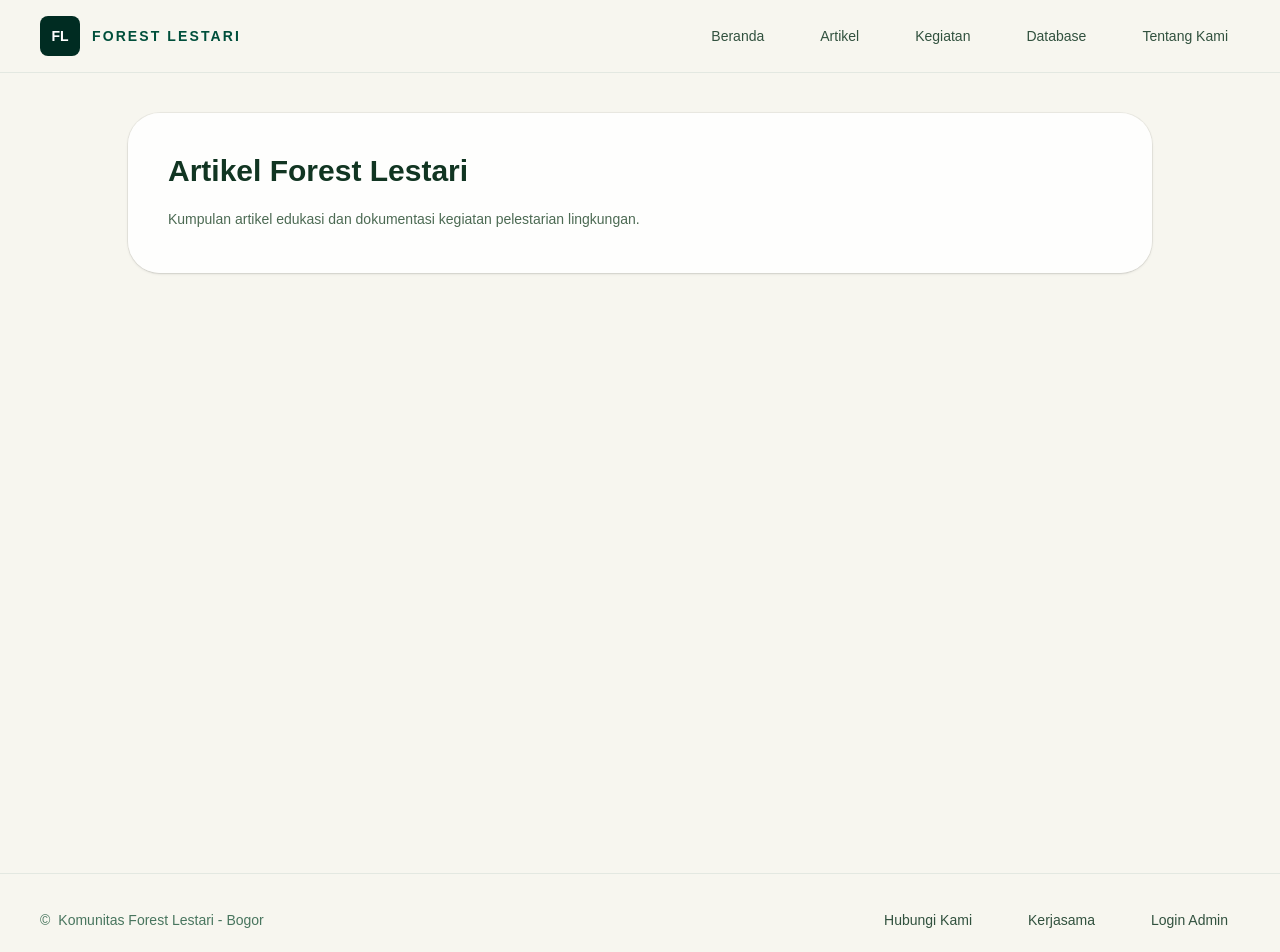
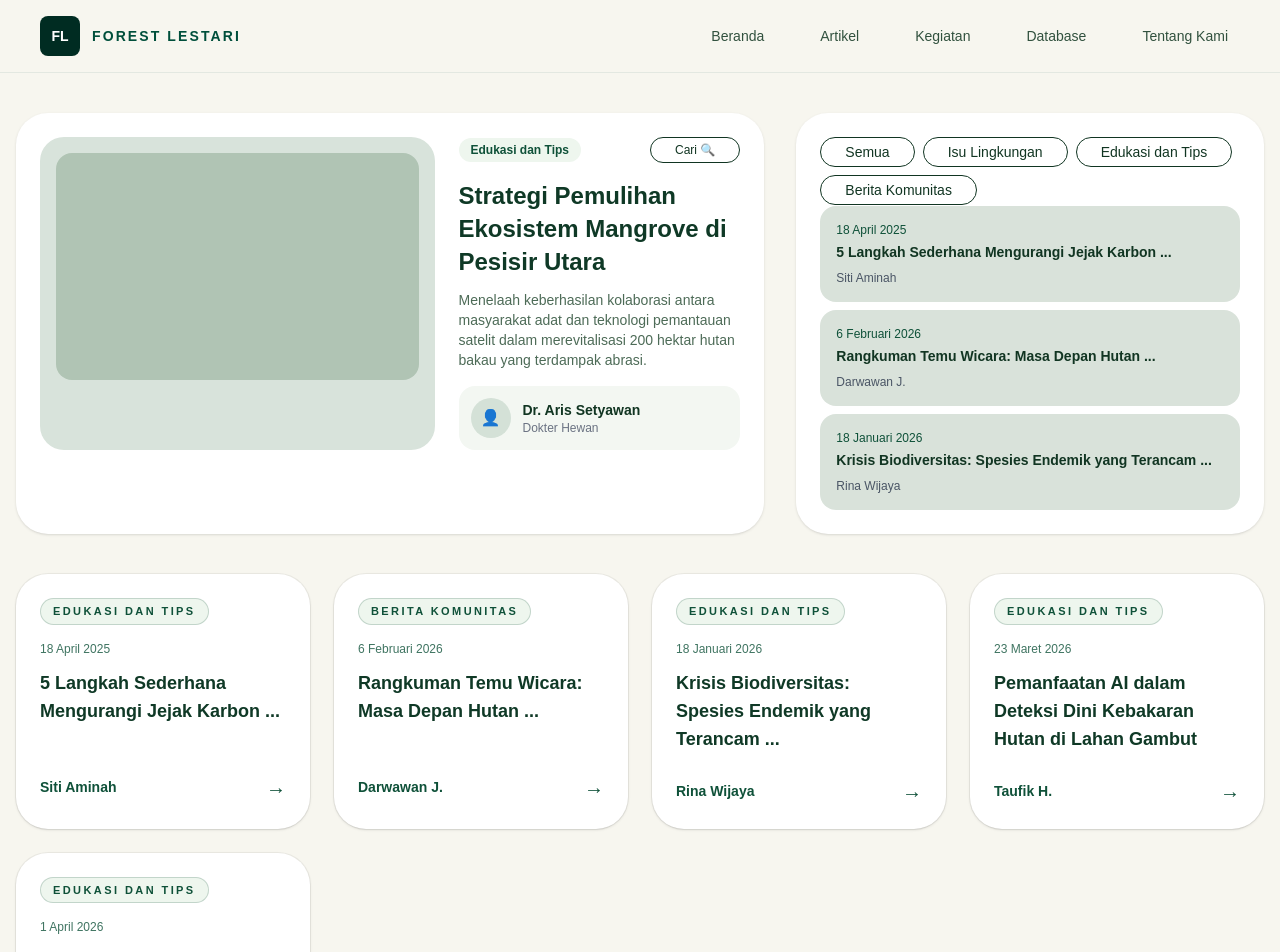
Before and after one commit to qeta-loe/forest-lestari-final, a Next.js app: page /articles in a window 1280 px wide. Shown: the top 952 px of the page. Built offline with nearby package versions, Linux system fonts and the light colour scheme; no server answers.

Commit message:
save local change

```diff
--- a/app/articles/page.tsx
+++ b/app/articles/page.tsx
@@ -1,12 +1,190 @@
+import Link from "next/link"
+
+const categories = [
+  "Semua",
+  "Isu Lingkungan",
+  "Edukasi dan Tips",
+  "Berita Komunitas",
+]
+
+const featuredArticle = {
+  category: "Edukasi dan Tips",
+  title: "Strategi Pemulihan Ekosistem Mangrove di Pesisir Utara",
+  description:
+    "Menelaah keberhasilan kolaborasi antara masyarakat adat dan teknologi pemantauan satelit dalam merevitalisasi 200 hektar hutan bakau yang terdampak abrasi.",
+  author: "Dr. Aris Setyawan",
+  role: "Dokter Hewan",
+}
+
+const articleCards = [
+  {
+    category: "Edukasi dan Tips",
+    date: "18 April 2025",
+    title: "5 Langkah Sederhana Mengurangi Jejak Karbon ...",
+    author: "Siti Aminah",
+  },
+  {
+    category: "Berita Komunitas",
+    date: "6 Februari 2026",
+    title: "Rangkuman Temu Wicara: Masa Depan Hutan ...",
+    author: "Darwawan J.",
+  },
+  {
+    category: "Edukasi dan Tips",
+    date: "18 Januari 2026",
+    title: "Krisis Biodiversitas: Spesies Endemik yang Terancam ...",
+    author: "Rina Wijaya",
+  },
+  {
+    category: "Edukasi dan Tips",
+    date: "23 Maret 2026",
+    title: "Pemanfaatan AI dalam Deteksi Dini Kebakaran Hutan di Lahan Gambut",
+    author: "Taufik H.",
+  },
+  {
+    category: "Edukasi dan Tips",
+    date: "1 April 2026",
+    title: "Pemanfaatan AI dalam Deteksi Dini Kebakaran Hutan di Lahan Gambut",
+    author: "Taufik H.",
+  },
+]
+
 export default function ArticlesPage() {
   return (
-    <main className="min-h-screen bg-[#F7F6EF] px-4 py-10 text-[#113522] sm:px-6 lg:px-10">
-      <div className="mx-auto max-w-5xl rounded-[32px] bg-white/90 p-10 shadow-sm ring-1 ring-black/5">
-        <h1 className="text-3xl font-semibold">Artikel Forest Lestari</h1>
-        <p className="mt-4 max-w-2xl text-sm leading-7 text-[#4c6a53]">
-          Kumpulan artikel edukasi dan dokumentasi kegiatan pelestarian lingkungan.
-        </p>
+    <main className="min-h-screen bg-[#F7F6EF] text-[#113522]">
+      <div className="mx-auto max-w-[1280px] px-4 py-10">
+
+        {/* ===== FEATURED SECTION ===== */}
+        <div className="grid gap-8 xl:grid-cols-[1.6fr_1fr]">
+
+          {/* LEFT */}
+          <div className="rounded-[32px] bg-white p-6 shadow-sm">
+            <div className="grid gap-6 md:grid-cols-[1.4fr_1fr]">
+
+              {/* IMAGE */}
+              <div className="rounded-3xl bg-[#d8e3db] p-4">
+                <div className="aspect-[16/10] w-full rounded-2xl bg-[#b0c4b4]" />
+              </div>
+
+              {/* TEXT */}
+              <div className="flex flex-col justify-between">
+
+                <div className="flex items-center justify-between">
+                  <span className="rounded-full bg-[#EEF6EE] px-3 py-1 text-xs font-semibold text-[#0F5139]">
+                    {featuredArticle.category}
+                  </span>
+
+                  <button className="flex items-center gap-1 rounded-full border px-6 py-1 text-xs">
+                    Cari 🔍
+                  </button>
+                </div>
+
+                <div className="mt-4 space-y-3">
+                  <h1 className="text-2xl font-semibold leading-snug text-[#0F3926]">
+                    {featuredArticle.title}
+                  </h1>
+
+                  <p className="text-sm text-[#4D6B57]">
+                    {featuredArticle.description}
+                  </p>
+                </div>
+
+                <div className="mt-4 flex items-center gap-3 bg-[#F3F7F2] p-3 rounded-2xl">
+                  <div className="h-10 w-10 rounded-full flex items-center justify-center bg-[#d4e1d7]">
+                    👤
+                  </div>
+                  <div>
+                    <p className="text-sm font-semibold">
+                      {featuredArticle.author}
+                    </p>
+                    <p className="text-xs text-gray-500">
+                      {featuredArticle.role}
+                    </p>
+                  </div>
+                </div>
+
+              </div>
+            </div>
+          </div>
+
+          {/* RIGHT SIDEBAR */}
+          <div className="rounded-[32px] bg-white p-6 shadow-sm">
+
+            {/* CATEGORY */}
+            <div className="flex flex-wrap gap-2">
+              {categories.map((label) => (
+                <button
+                  key={label}
+                  className="rounded-full border px-6 py-1 text-sm hover:bg-[#eef7f1]"
+                >
+                  {label}
+                </button>
+              ))}
+            </div>
+
+            {/* MINI ARTICLES */}
+            <div className="mt-0.25 space-y-2">
+              {articleCards.slice(0, 3).map((item, index) => (
+                <Link
+                  key={index}
+                  href="#"
+                  className="block rounded-2xl bg-[#d9e2da] p-4 hover:shadow-md transition"
+                >
+                  <p className="text-xs text-[#0F5139]">{item.date}</p>
+                  <h3 className="mt-1 text-sm font-semibold line-clamp-2">
+                    {item.title}
+                  </h3>
+                  <p className="mt-2 text-xs text-gray-600">
+                    {item.author}
+                  </p>
+                </Link>
+              ))}
+            </div>
+          </div>
+        </div>
+
+        {/* ===== GRID ARTICLES ===== */}
+        <div className="mt-10 grid gap-6 sm:grid-cols-2 lg:grid-cols-4">
+          {articleCards.map((item, index) => (
+            <Link
+              key={index}
+              href="#"
+              className="group overflow-hidden rounded-[32px] bg-white p-6 shadow-sm ring-1 ring-black/5 transition-all duration-200 hover:-translate-y-1 hover:shadow-md active:scale-[0.98]"
+            >
+              <span className="inline-flex rounded-full border border-[#0F5139]/20 bg-[#EEF6EE] px-3 py-1 text-[11px] font-semibold uppercase tracking-[0.22em] text-[#0F5139]">
+                {item.category}
+              </span>
+
+              <p className="mt-4 text-xs text-[#0F5139]/80">{item.date}</p>
+
+              <h3 className="mt-3 min-h-[5rem] text-lg font-semibold text-[#0F3926] line-clamp-3">
+                {item.title}
+              </h3>
+
+              <div className="mt-6 flex items-center justify-between text-sm font-semibold text-[#0F5139]">
+                <span>{item.author}</span>
+                <span className="text-xl transition group-hover:translate-x-1">→</span>
+              </div>
+            </Link>
+          ))}
+        </div>
+
+        {/* ===== PAGINATION ===== */}
+        <div className="mt-10 flex justify-center gap-2">
+          {[1, 2, 3, 4].map((page) => (
+            <button
+              key={page}
+              className="h-10 w-10 rounded-full border text-sm hover:bg-[#eef7f1]"
+            >
+              {page}
+            </button>
+          ))}
+          <button className="px-4 rounded-full border hover:bg-[#eef7f1]">
+            ›
+          </button>
+        </div>
+
       </div>
     </main>
-  );
+  )
 }
```
Also changed, not shown: app/page.tsx (+175 -53 lines).
